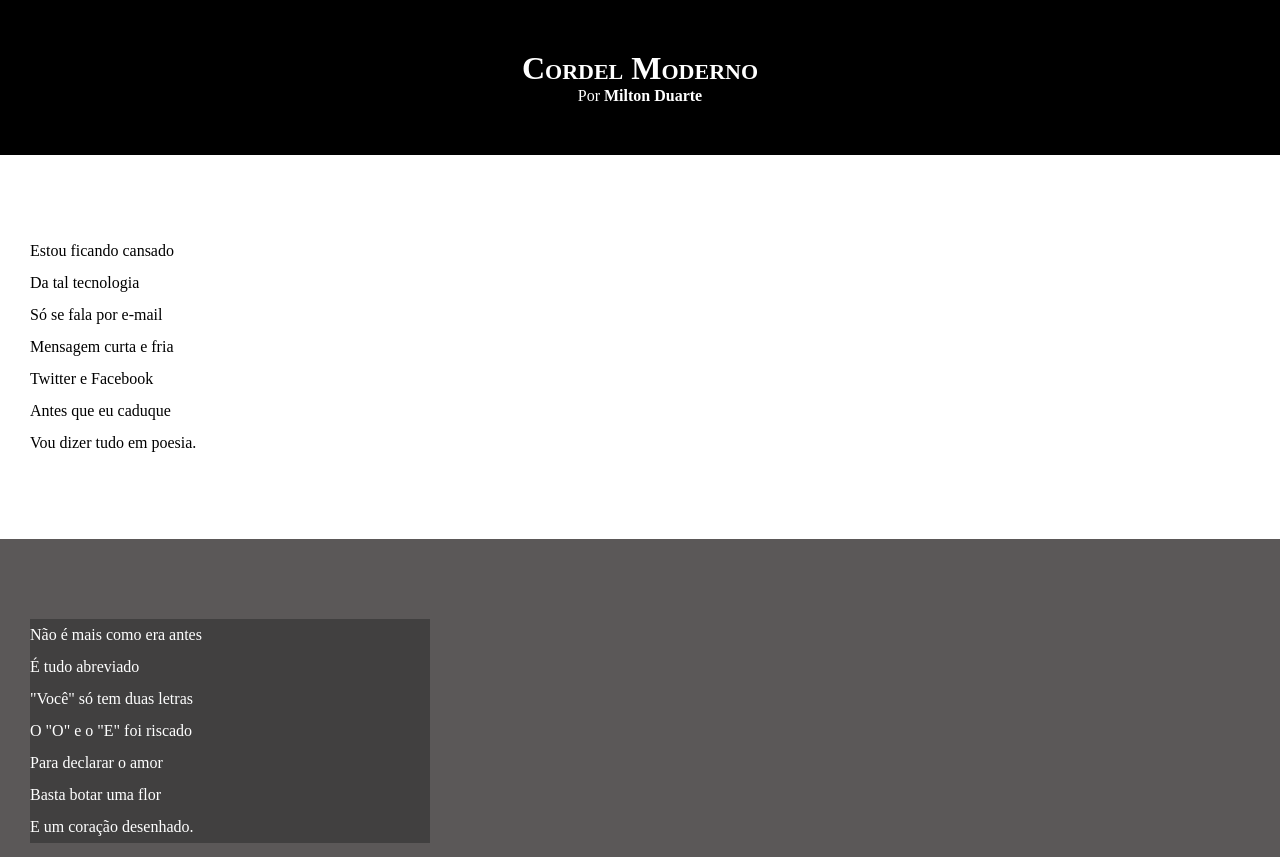
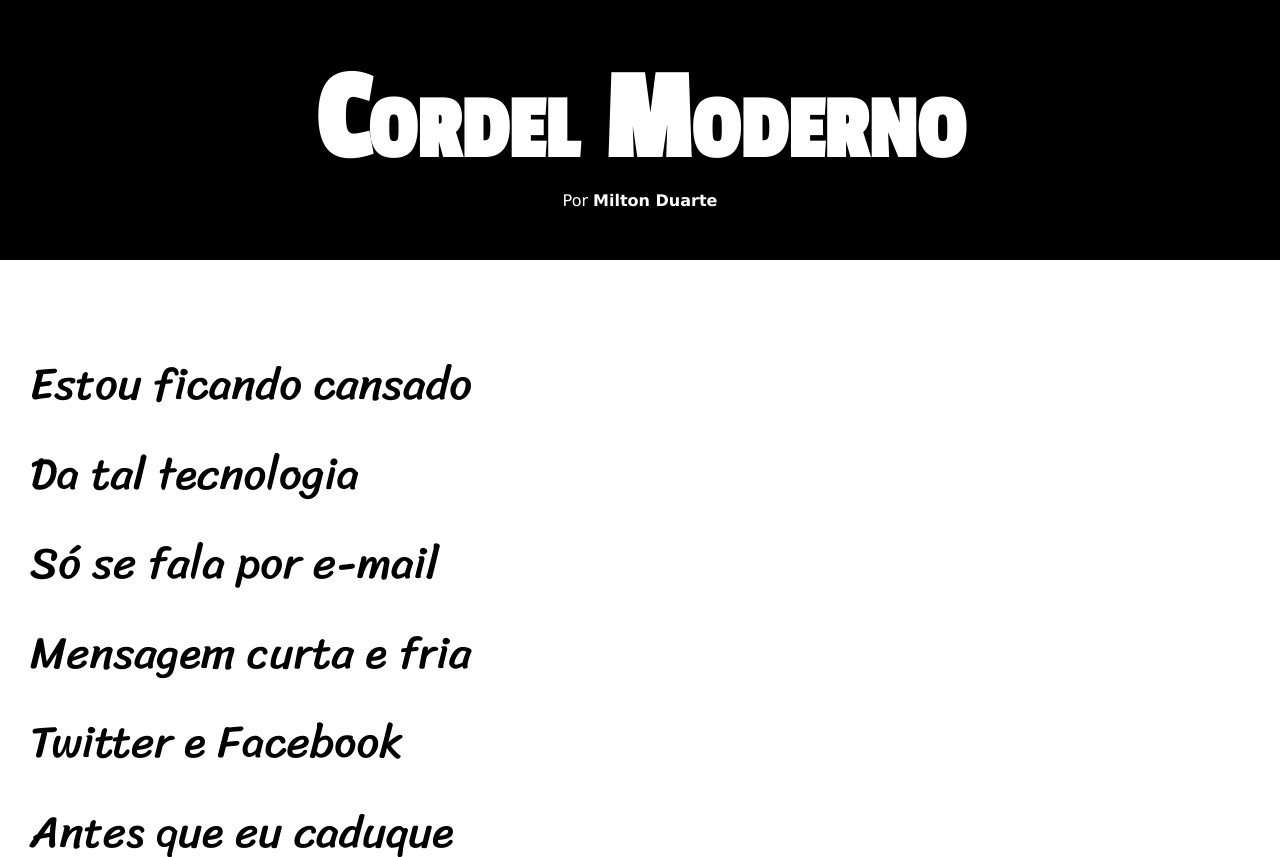
Before and after one commit to vivian-reis/html-css, a plain HTML site: page desafios/Desafio012/index.html in a window 1280 px wide. Shown: the top 857 px of the page. Drawn offline with Linux system fonts and the light colour scheme.

Commit message:
Atualização dos estilos do desafio 12

```diff
--- a/desafios/Desafio012/style.css
+++ b/desafios/Desafio012/style.css
@@ -1,13 +1,20 @@
 @charset "UTF-8";
+@import url('https://fonts.googleapis.com/css2?family=Passion+One&family=Sriracha&display=swap');
 
 *{
     padding: 0;
     margin: 0;
     box-sizing: border-box;
 }
+:root{
+    --fonte1: Verdana, Geneva, Tahoma, sans-serif;
+    --fonte2: 'Passion One', sans-serif;
+    --fonte3: 'Sriracha', cursive;
+}
 html, body{
-    min-height:  100vh;;
+    min-height:  100vh;
     background-color: darkgray;
+    font-family: var(--fonte1);
 }
 header{
     background-color: black;
@@ -16,11 +23,9 @@ header{
     padding: 50px 0px;
 }
 header h1{
-
-    font-variant: small-caps;
-}
-header p{
-
+    font-family: var(--fonte2);
+    font-variant: small-caps; /*Transforma todas as letras em maiúsculas.*/
+    font-size: 10vw;/*Usado para ajustar o tamanho das fontes ao tamanho da tela, mas não é o ideal, feito momentaneamente.*/
 }
 a{
     color: white;
@@ -35,6 +40,8 @@ section{
     padding-bottom: 10vh;
     line-height: 2em;
     padding-left: 30px;
+    font-family: var(--fonte3);
+    font-size: 3.5vw;
 }
 .normal{
     background-color: white;
@@ -45,7 +52,8 @@ section{
     color: white;
 }
 .imagem p{
-    width: 400px;
+    display: inline-block; /*A caixa se adequou ao tamanho do conteúdo*/
+    padding: 5px;
     background-color: rgb(65, 64, 64);
 }
 footer{
```
